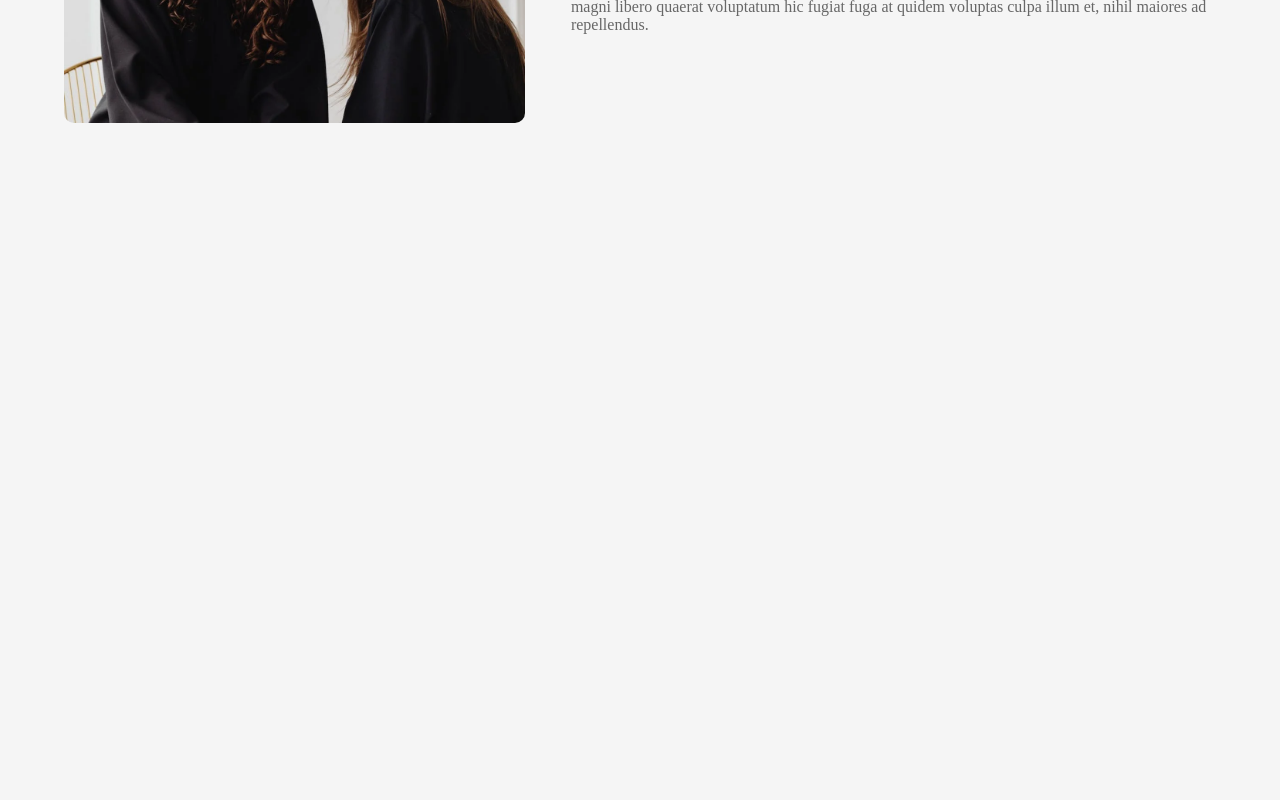
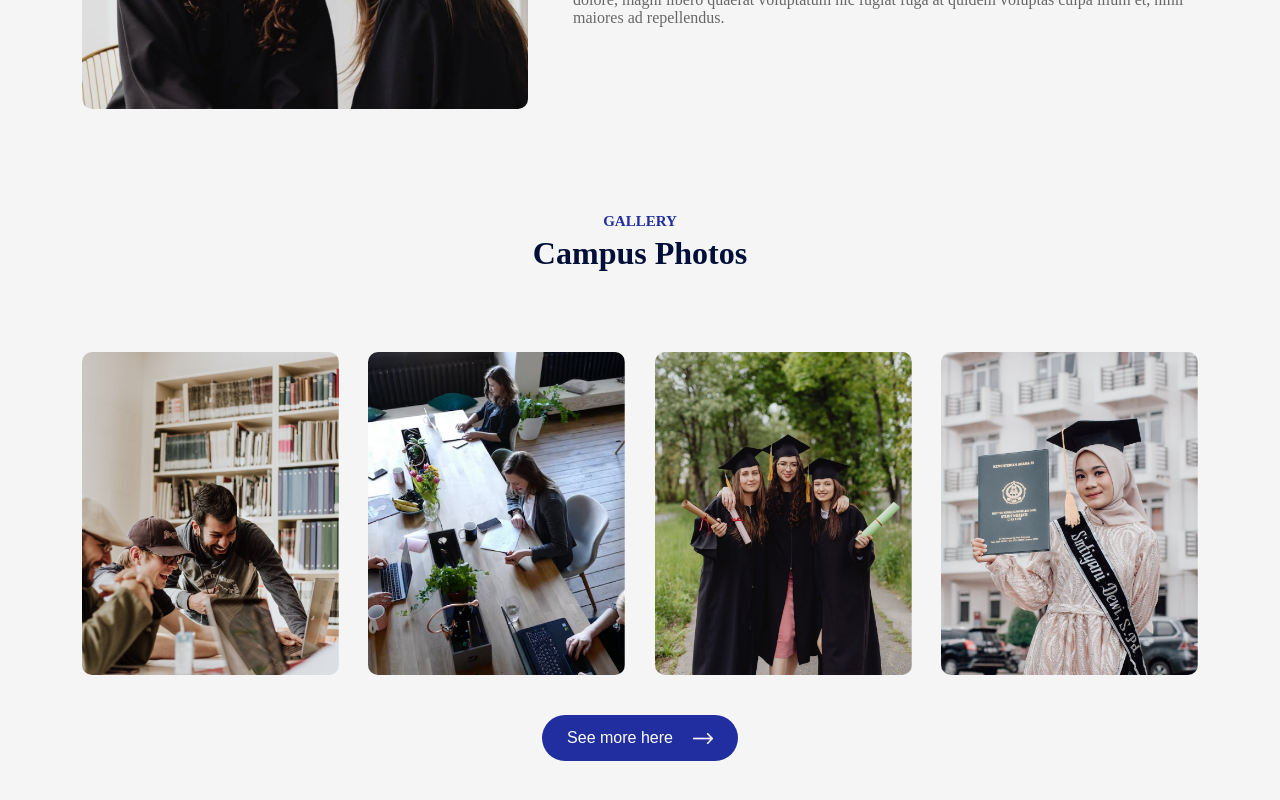
Before and after one commit to rajsharma-sudo/education_web_app_1, a React (Create React App) app: page / in a window 1280 px wide. Shown: the part 1775-2575 px from the top of the page. Before the commit the page ends 2002 px from the top, so only its background shows below. Built offline with nearby package versions, Linux system fonts and the light colour scheme; the HTML template or start-up script is replaced by a standard one.

Commit message:
now we have completed the campus section

```diff
--- a/src/App.jsx
+++ b/src/App.jsx
@@ -4,18 +4,21 @@
 import Programs from "./Components/Programs/Programs";
 import Title from "./Components/Title/Title";
 import About from "./Components/About/About";
+import Campus from "./Components/Campus/Campus";
 
 function App() {
   return (
     <div className="App">
-      <Navbar/>
-      <Hero/>
+      <Navbar />
+      <Hero />
       <div className="container">
-        <Title subtitle='Our PROGRAM' title='What We Offer'/>
-      <Programs/>
+        <Title subtitle='Our PROGRAM' title='What We Offer' />
+        <Programs />
+        <About />
+        <Title subtitle='Gallery' title='Campus Photos' />
+        <Campus/>
       </div>
 
-      <About/>
 
 
 
--- /dev/null
+++ b/src/Components/Campus/Campus.css
@@ -0,0 +1,17 @@
+.campus{
+    margin:80px auto;
+    width: 90%;
+    text-align: center;
+}
+
+.gallery{
+    display: flex;
+    align-items: center;
+    justify-content: space-between;
+    margin-bottom: 40px;
+}
+
+.gallery img{
+    width: 23%;
+    border-radius: 10px;
+}
--- /dev/null
+++ b/src/Components/Campus/Campus.jsx
@@ -0,0 +1,23 @@
+import React from 'react';
+import './Campus.css';
+import Gallery_1 from '../../assets/gallery-1.png'
+import Gallery_2 from '../../assets/gallery-2.png'
+import Gallery_3 from '../../assets/gallery-3.png'
+import Gallery_4 from '../../assets/gallery-4.png'
+import White_arrow from '../../assets/white-arrow.png'
+
+const Campus = () => {
+  return (
+    <div className='campus'>
+      <div className="gallery">
+        <img src={Gallery_1} alt="" />
+        <img src={Gallery_2} alt="" />
+        <img src={Gallery_3} alt="" />
+        <img src={Gallery_4} alt="" />
+      </div>
+      <button className='btn dark-btn'>See more here <img src={White_arrow} alt="" /></button>
+    </div>
+  )
+}
+
+export default Campus
--- a/src/index.css
+++ b/src/index.css
@@ -38,3 +38,8 @@
     margin-left: 10px;
     font-weight: bolder;
 }
+
+.btn.dark-btn{
+    background:#212EA0;
+    color:#fff;
+}
```
